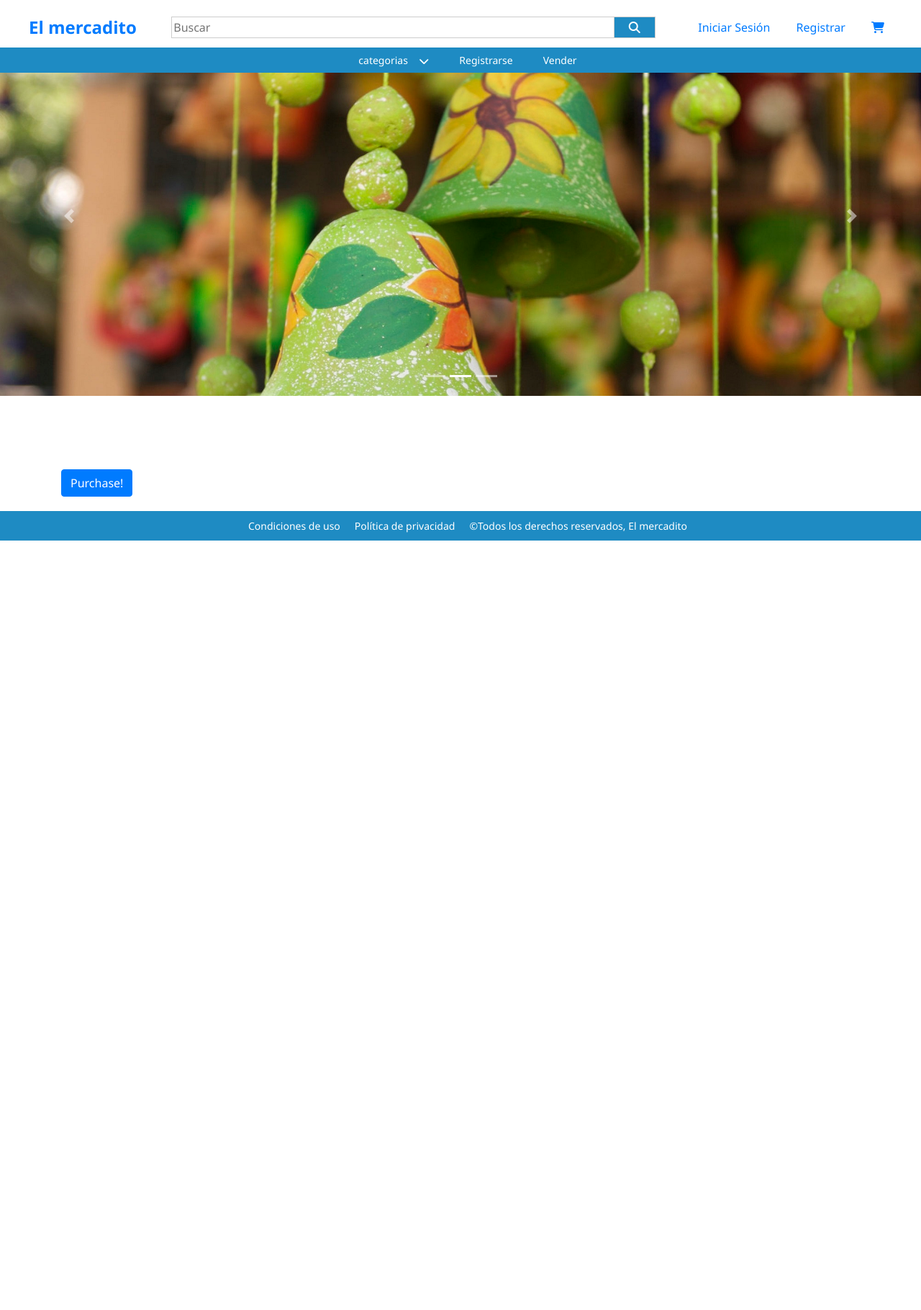
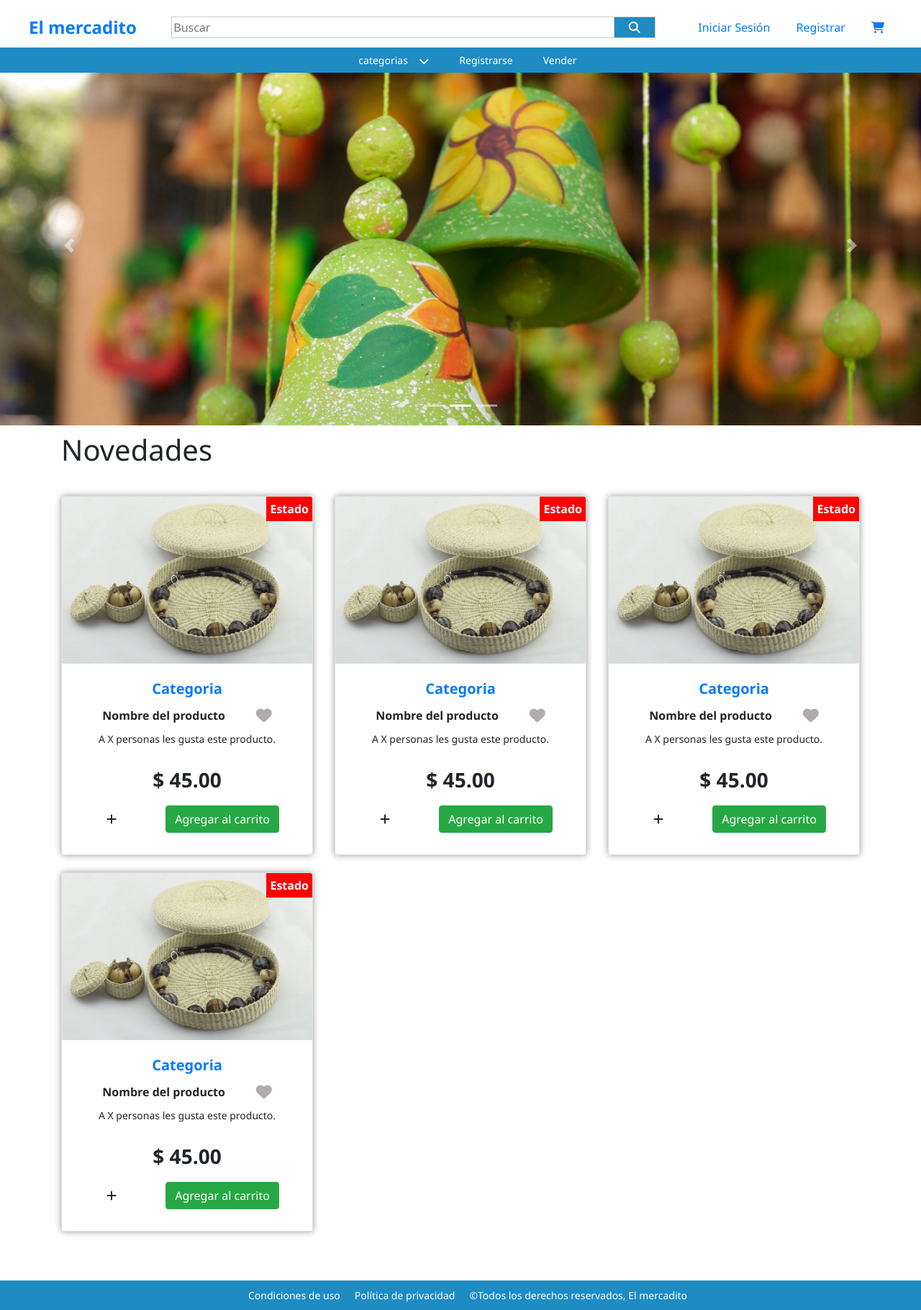
Before and after one commit to FerMedina18/Proyecto_Artesan-as, a Django app: page / in a window 1280 px wide. Shown: the whole page at 72% size. Before the commit the page ends 751 px from the top, so only its background shows below. Run offline with Django 3.2, Linux system fonts and the light colour scheme; some libraries are stand-ins or nearby versions.

Commit message:
corrigiendodetalles

```diff
--- a/artesanias/mercadito/views.py
+++ b/artesanias/mercadito/views.py
@@ -18,13 +18,39 @@
 from django.contrib import messages
 
 def index(request):
-   return render(request, 'index.html')
+    # messages.success(request, "Todo bien")
+    object_list =[
+        {'get_category_display':"Ropa",
+         'title':"camisa",
+         'get_label_display':"Primary",
+         'discount_price':23,
+         'price':50
+        },
+        {'get_category_display':"Madera",
+         'title':"Mesa",
+         'get_label_display':"Primary",
+         'discount_price':0,
+         'price':40
+        },
+        {'get_category_display':"Barro",
+         'title':"Jarron",
+         'get_label_display':"Primary",
+         'discount_price':0,
+         'price':60
+        },
+        {'get_category_display':"Instrumento",
+         'title':"Guitarra",
+         'get_label_display':"Primary",
+         'discount_price':0,
+         'price':80
+        }
+    ]
+    return render(request, 'index.html', {'object_list' : object_list})
 # def inicio_sesion(request):
 #     return render(request, 'cuentas/inicionormal.html')
 
 def inicio_sesion(request):
    # csrfContext = RequestContext(request)
-
     return render(request, 'cuentas/inicionormal.html')
 
 @csrf_protect
@@ -44,7 +70,6 @@
                 do_login(request, user)
 
                 return redirect('/')
-
     return render(request, "cuentas/login.html", {'form': form})
 
 def logout(request):
--- a/artesanias/static/css/nav.css
+++ b/artesanias/static/css/nav.css
@@ -27,7 +27,6 @@
     left: -270px;
     top: 0px;
     height: 100%;
-    z-index: 1000;
     transition: all 0.25s linear;
     overflow-y: auto;
 }
--- a/artesanias/static/css/style.css
+++ b/artesanias/static/css/style.css
@@ -1,5 +1,9 @@
 main{
     margin-top: 51px;
+}
+
+.principal{
+    margin-top: 0px;
 }
 
 .isesion.container, .rusuariov.container{
@@ -69,6 +73,103 @@
     overflow: hidden;
 }
 
+#submitBtn, #addCartBtn{
+    border-radius: 0;
+    margin: 10px 0;
+}
+
+.imagenproducto{
+    width: 100%;
+}
+
+.valoracion{
+    float: right;
+}
+
+.card{
+    border-radius: 4px;
+    box-shadow: 0px 0px 10px rgba(0, 0, 0, 0.4);
+    padding-bottom: 5px;
+    overflow: hidden;
+}
+
+.view.overlay{
+    cursor: pointer;
+}
+
+#novedades{
+    margin-top: 40px;
+}
+
+/* Productos */
+.card-body p a{
+    font-size: 20px;
+    font-weight: bold;
+    text-decoration: none;
+}
+.card-body p{
+    margin-bottom: 10px;
+}
+
+.convaloracion p{
+    margin: 0px;
+    font-size: 16px;
+    font-weight: bold;
+}
+
+.card-body .personas{
+    font-size: 14px;
+    padding: 10px 0;
+    margin-bottom: 15px;
+}
+
+.convaloracion{
+    display: flex;
+    justify-content: space-around;
+    align-items: center;
+}
+
+.convaloracion i{
+    font-size: 22px;
+    color:#b3abab;
+    cursor: pointer;
+}
+
+.precio{
+    font-size: 28px;
+    font-weight: bold;
+}
+
+.estado{
+    position: absolute;
+    top: 0;
+    right: 0;
+    background: red;
+}
+
+.estado p{
+    padding: 5px;
+    margin: 0px;
+    color: #fff;
+    font-weight: bold;
+}
+
+.abajo{
+    display: flex;
+    justify-content: space-around;
+    align-items: center;
+}
+
+.abajo .vermas{
+    border-radius: 50%;
+    cursor: pointer;
+    padding: 12px 16px;
+}
+
+.abajo .vermas:hover{
+    background: #e8e8e8;
+}
+
 /* Media queries*/
 @media screen and (min-width : 767px){
     .isesion.container{
@@ -86,9 +187,30 @@
         width: 550px;
         margin: 70px auto 195px auto;
         padding: 70px 20px;
+
     }
+
     .carousel-item{
         height: 500px;
+    }
+
+    .carousel-inner{
+        transform: translateY(-10px);
+    }
+
+    .fch, .carousel-indicators{
+        transform: translateY(-10px);
+    }
+}
+
+
+@media screen and (max-width: 500px){
+    .carousel-inner{
+        transform: translateY(-20px);
+    }
+
+    .fch, .carousel-indicators{
+        transform: translateY(-20px);
     }
 }
 
@@ -99,6 +221,13 @@
     }
     .carousel-item{
         height: 650px;
+    }
+    .carousel-inner{
+        transform: translateY(-51px);
+    }
+
+    .fch, .carousel-indicators{
+        transform: translateY(-51px);
     }
 }
 
--- a/artesanias/static/css/stylelayout.css
+++ b/artesanias/static/css/stylelayout.css
@@ -18,8 +18,12 @@
     padding-top: 20px;
     background: #fff;
     position: fixed;
+    width: 100%;
+    z-index: 2000;
+}
+
+.sidenav{
     z-index: 5000;
-    width: 100%;
 }
 
 .margen{
@@ -28,7 +32,6 @@
 
 .mensajes .alert{
     display: block;
-    z-index: -100;
 }
 
 .mensajes .alert{
--- a/artesanias/static/js/main.js
+++ b/artesanias/static/js/main.js
@@ -153,4 +153,9 @@
             });
         });
     });
+
+    if($("div.alert")[0]){
+       $("main").css("margin-top", "0px");
+    }
+
 });
--- a/artesanias/templates/cuentas/login.html
+++ b/artesanias/templates/cuentas/login.html
@@ -6,8 +6,6 @@
 {% endblock %}
 
 {% block content %}
-
-<h2>Iniciar sesión</h2>
 <main>
     <div class="isesion container">
         <h1>Iniciar sesión</h1>
--- a/artesanias/templates/index.html
+++ b/artesanias/templates/index.html
@@ -32,11 +32,44 @@
         <span class="sr-only">Siguiente</span>
     </a>
 </div>
-<main>
-    <section class="section">
-        <div class="container">
-          <button class="btn btn-primary" id="submitBtn">Purchase!</button>
+<main class="principal">
+
+  <div class="container">
+    <h1>Novedades</h1>
+    <section class="text-center mb-4" id="novedades">
+
+      <div class="row wow fadeIn">
+
+        {% for item in object_list %}
+        <div class="col-lg-4 col-md-6 mb-4">
+          <div class="card">
+              <div class="view overlay">
+                <img src="{% static 'images/p1.jpg' %}" alt="" class="imagenproducto">
+              </div>
+              <div class="estado">
+                <p>Estado</p>
+              </div>
+              <div class="card-body">
+                <p><a href="#">Categoria</a></p>
+                <div class="container convaloracion">
+                  <p>Nombre del producto</p>
+                  <i class="fas fa-heart" id="corazon"></i>
+                </div>
+                <p class="personas">A X personas les gusta este producto.</p>
+                <p class="precio">$ 45.00</p>
+                <div class="abajo">
+                  <div class="vermas">
+                    <i class="fas fa-plus"></i>
+                  </div>
+                  <button class="btn btn-success">Agregar al carrito</button>
+                </div>
+              </div>
+          </div>
         </div>
+        {% endfor %}
+      </div>
     </section>
+  </div>
+
 </main>
 {% endblock content %}
--- a/requirements.txt
+++ b/requirements.txt
@@ -10,3 +10,4 @@
 psycopg2-binary==2.8.5
 python-dateutil==1.5
 stripe==2.48.0
+django-widget-tweaks==1.4.8
```
Also changed, not shown: artesanias/templates/vistaproductos.html (added, +49 -0 lines), artesanias/static/images/p1.jpg (added), artesanias/static/images/p2.jpg (added), 1 other file.
